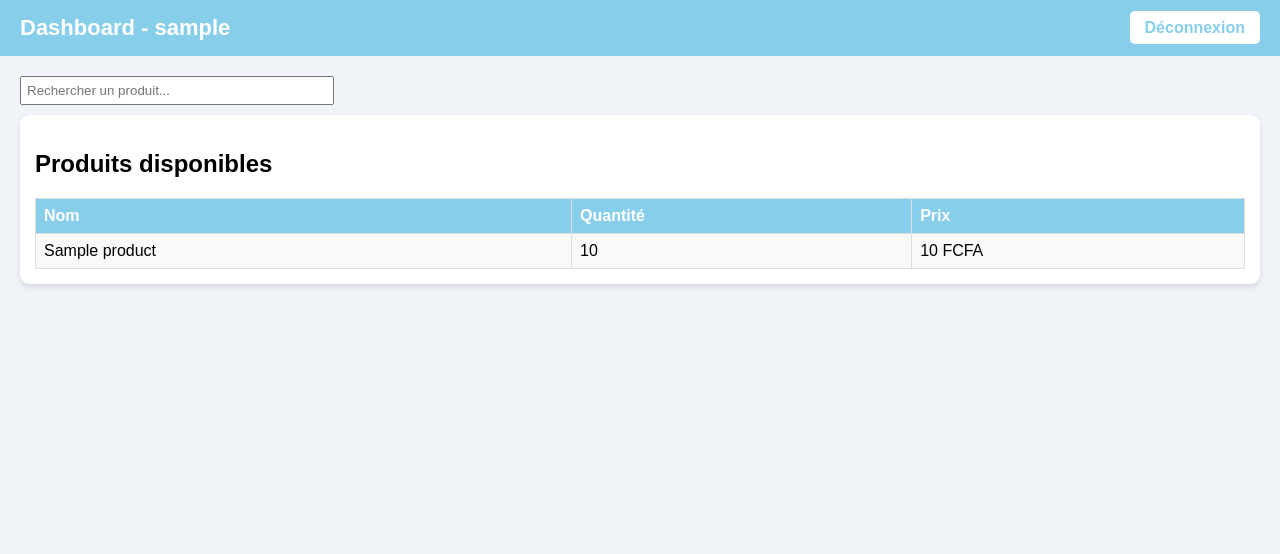
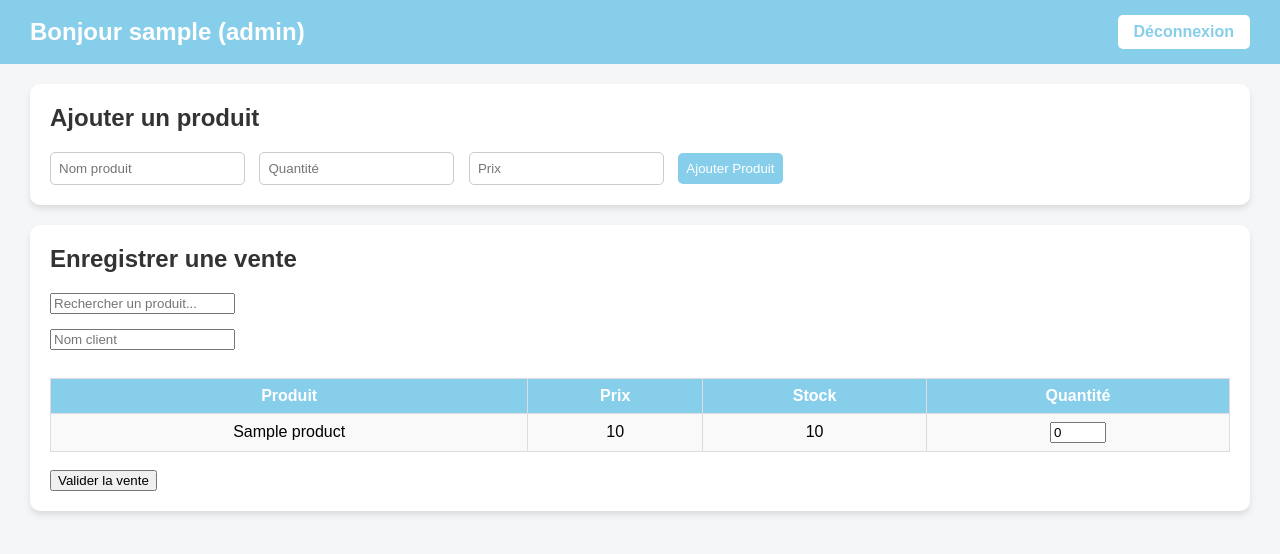
Before and after one commit to jhounsoulin-bot/gestion_stock, a FastAPI app: template templates/dashboard.html in a window 1280 px wide. Shown: the top 554 px of the page. Run offline with FastAPI, Linux system fonts and the light colour scheme; the template is opened without the code that fills it: most values are stand-ins (such as "Sample title", 1, 10 or a date in 2020).

Commit message:
Update dashboard HTML and sale page

```diff
--- a/main.py
+++ b/main.py
@@ -1,3 +1,4 @@
+# main.py
 from fastapi import FastAPI, Request, Form
 from fastapi.responses import HTMLResponse, RedirectResponse, StreamingResponse
 from fastapi.templating import Jinja2Templates
@@ -5,13 +6,12 @@ from starlette.middleware.sessions import SessionMiddleware
 from typing import List
 import sqlite3, io
 from datetime import datetime, timedelta
+from auth import verify_user
 from reportlab.platypus import SimpleDocTemplate, Table, TableStyle, Paragraph
 from reportlab.lib.styles import getSampleStyleSheet
 from reportlab.lib import colors
 from reportlab.lib.pagesizes import A4
 from reportlab.lib.units import cm
-
-from auth import verify_user  # Assurez-vous que votre fichier auth.py contient verify_user
 
 app = FastAPI()
 app.add_middleware(SessionMiddleware, secret_key="super-secret-key")
@@ -93,12 +93,11 @@ def dashboard(request: Request):
         return RedirectResponse("/login", status_code=303)
     username = request.session["user"]
     role = request.session.get("role")
-
     conn = get_db()
     cursor = conn.cursor()
 
     if role == "admin":
-        # ---------------- STATISTIQUES ADMIN ----------------
+        # Statistiques admin
         today = datetime.now().strftime("%Y-%m-%d")
         week_start = (datetime.now() - timedelta(days=datetime.now().weekday())).strftime("%Y-%m-%d")
         month_start = datetime.now().strftime("%Y-%m-01")
@@ -132,12 +131,11 @@ def dashboard(request: Request):
             LIMIT 3
         """)
         least_sold = cursor.fetchall()
-
         conn.close()
         return templates.TemplateResponse("dashboard.html", {
             "request": request,
+            "role": role,
             "username": username,
-            "role": role,
             "total_today": total_today,
             "total_week": total_week,
             "total_month": total_month,
@@ -145,54 +143,40 @@ def dashboard(request: Request):
             "top_sold": top_sold,
             "least_sold": least_sold
         })
-
     else:
-        # ---------------- PRODUITS USER ----------------
-        cursor.execute("SELECT id, name, quantity, price FROM products WHERE username=?", (username,))
+        # Dashboard utilisateur
+        cursor.execute("SELECT id, name, quantity, total_quantity, price FROM products WHERE username=?", (username,))
         rows = cursor.fetchall()
         conn.close()
-        products = [{"id": r[0], "name": r[1], "quantity": r[2], "price": r[3]} for r in rows]
+        products = [{"id": r[0], "name": r[1], "quantity": r[2], "total_quantity": r[3], "price": r[4]} for r in rows]
         return templates.TemplateResponse("dashboard.html", {
             "request": request,
+            "role": role,
             "username": username,
-            "role": role,
             "products": products
         })
 
-# ---------------- AJOUTER PRODUIT ----------------
-@app.get("/add-product-form", response_class=HTMLResponse)
-def add_product_form(request: Request):
-    if "user" not in request.session:
-        return RedirectResponse("/login", status_code=303)
-    return templates.TemplateResponse("add_product.html", {"request": request})
-
+# ---------------- ADD PRODUCT ----------------
 @app.post("/add-product")
-def add_product(request: Request, name: str = Form(...), quantity: int = Form(...), price: float = Form(...)):
+def add_product(request: Request,
+                name: str = Form(...),
+                quantity: int = Form(...),
+                price: float = Form(...)):
     if "user" not in request.session:
         return RedirectResponse("/login", status_code=303)
     username = request.session["user"]
     conn = get_db()
     cursor = conn.cursor()
-    cursor.execute("INSERT INTO products (name, quantity, total_quantity, price, username) VALUES (?, ?, ?, ?, ?)",
-                   (name, quantity, quantity, price, username))
+    cursor.execute("SELECT ville FROM user WHERE username=?", (username,))
+    ville_row = cursor.fetchone()
+    ville = ville_row[0] if ville_row else ""
+    cursor.execute("INSERT INTO products (name, quantity, total_quantity, price, username, ville) VALUES (?, ?, ?, ?, ?, ?)",
+                   (name, quantity, quantity, price, username, ville))
     conn.commit()
     conn.close()
     return RedirectResponse("/dashboard", status_code=303)
 
-# ---------------- ENREGISTRER UNE VENTE ----------------
-@app.get("/sale", response_class=HTMLResponse)
-def sale_form(request: Request):
-    if "user" not in request.session:
-        return RedirectResponse("/login", status_code=303)
-    username = request.session["user"]
-    conn = get_db()
-    cursor = conn.cursor()
-    cursor.execute("SELECT id, name, quantity, price FROM products WHERE username=?", (username,))
-    rows = cursor.fetchall()
-    conn.close()
-    products = [{"id": r[0], "name": r[1], "quantity": r[2], "price": r[3]} for r in rows]
-    return templates.TemplateResponse("sale.html", {"request": request, "products": products})
-
+# ---------------- SALE ----------------
 @app.post("/sale")
 def sale_submit(request: Request,
                 client_name: str = Form(...),
@@ -204,7 +188,6 @@ def sale_submit(request: Request,
     conn = get_db()
     cursor = conn.cursor()
     items = []
-
     for pid, qty in zip(product_ids, quantities):
         if qty <= 0:
             continue
@@ -217,16 +200,19 @@ def sale_submit(request: Request,
             conn.close()
             return HTMLResponse(f"<h2>Stock insuffisant pour {name}</h2>")
         total = qty * price
-        cursor.execute("UPDATE products SET quantity=quantity-? WHERE id=?", (qty, pid))
+        cursor.execute("UPDATE products SET quantity = quantity - ? WHERE id=?", (qty, pid))
         cursor.execute("INSERT INTO sales (product_id, username, quantity_sold, total_price) VALUES (?, ?, ?, ?)",
                        (pid, username, qty, total))
         items.append({"name": name, "quantity": qty, "price": price, "total": total})
-
     conn.commit()
     conn.close()
     if not items:
         return HTMLResponse("<h2>Aucun produit sélectionné</h2>")
-
     pdf_buffer = generate_invoice_pdf(client_name, items)
     return StreamingResponse(pdf_buffer, media_type="application/pdf",
                              headers={"Content-Disposition": f"inline; filename=facture_{client_name}.pdf"})
+
+# ---------------- RUN ----------------
+if __name__ == "__main__":
+    import uvicorn
+    uvicorn.run(app, host="0.0.0.0", port=8000, reload=True)
--- a/templates/dashboard.html
+++ b/templates/dashboard.html
@@ -6,108 +6,98 @@
     <style>
         body {
             font-family: Arial, sans-serif;
-            background-color: #f0f4f8;
+            background-color: #f4f6f8;
             margin: 0;
             padding: 0;
         }
-
         header {
             background-color: #87CEEB;
             color: white;
-            padding: 15px 20px;
+            padding: 15px 30px;
             display: flex;
             justify-content: space-between;
             align-items: center;
         }
-
         header h1 {
             margin: 0;
-            font-size: 22px;
+            font-size: 24px;
         }
-
-        header a.button {
+        header a.logout {
             background-color: white;
             color: #87CEEB;
-            padding: 8px 15px;
+            padding: 8px 16px;
             text-decoration: none;
             border-radius: 5px;
             font-weight: bold;
-            margin-left: 10px;
         }
-
-        header a.button:hover {
+        header a.logout:hover {
             background-color: #b0e0e6;
         }
-
         .container {
-            padding: 20px;
+            padding: 20px 30px;
         }
-
-        .actions {
-            margin-bottom: 15px;
-            display: flex;
-            gap: 10px;
-            flex-wrap: wrap;
-        }
-
         .card {
             background-color: white;
-            padding: 15px;
+            padding: 20px;
+            margin-bottom: 20px;
             border-radius: 10px;
             box-shadow: 0 4px 6px rgba(0,0,0,0.1);
-            margin-bottom: 20px;
         }
-
+        .card h2 {
+            margin-top: 0;
+            color: #333;
+        }
         table {
             width: 100%;
             border-collapse: collapse;
+            margin-top: 10px;
         }
-
+        table, th, td {
+            border: 1px solid #ddd;
+        }
         th, td {
-            border: 1px solid #ddd;
             padding: 8px;
-            text-align: left;
+            text-align: center;
         }
-
         th {
             background-color: #87CEEB;
             color: white;
         }
-
         td {
             background-color: #f9f9f9;
         }
-
-        input[type="number"], input[type="text"], input[type="float"] {
-            width: 70px;
+        .form-inline input, .form-inline button {
+            padding: 8px;
+            margin-right: 10px;
+            border-radius: 5px;
+            border: 1px solid #ccc;
         }
-
-        #search-box {
-            padding: 5px;
-            margin-bottom: 10px;
-            width: 300px;
+        .form-inline button {
+            background-color: #87CEEB;
+            color: white;
+            border: none;
+            cursor: pointer;
+        }
+        .form-inline button:hover {
+            background-color: #00bfff;
+        }
+        .search-box {
+            margin-bottom: 15px;
         }
     </style>
 </head>
 <body>
 
 <header>
-    <h1>Dashboard - {{ username }}</h1>
-    <div>
-        {% if role == 'user' %}
-            <a href="/add-product-form" class="button">Ajouter un produit</a>
-            <a href="/sale" class="button">Enregistrer une vente</a>
-        {% endif %}
-        <a href="/logout" class="button">Déconnexion</a>
-    </div>
+    <h1>Bonjour {{ username }} ({{ role }})</h1>
+    <a href="/logout" class="logout">Déconnexion</a>
 </header>
 
 <div class="container">
 
-{% if role == 'admin' %}
-    <!-- STATISTIQUES ADMIN -->
+{% if role == "admin" %}
     <div class="card">
-        <h2>Ventes</h2>
+        <h2>Statistiques Admin</h2>
         <p><strong>Aujourd'hui :</strong> {{ total_today }} FCFA</p>
         <p><strong>Cette semaine :</strong> {{ total_week }} FCFA</p>
         <p><strong>Ce mois :</strong> {{ total_month }} FCFA</p>
@@ -156,48 +146,68 @@
     </div>
 
 {% else %}
-    <!-- DASHBOARD USER -->
-    <input type="text" id="search-box" placeholder="Rechercher un produit...">
+    <div class="card">
+        <h2>Ajouter un produit</h2>
+        <form class="form-inline" action="/add-product" method="post">
+            <input type="text" name="name" placeholder="Nom produit" required>
+            <input type="number" name="quantity" placeholder="Quantité" min="1" required>
+            <input type="number" name="price" placeholder="Prix" step="0.01" min="0" required>
+            <button type="submit">Ajouter Produit</button>
+        </form>
+    </div>
 
     <div class="card">
-        <h2>Produits disponibles</h2>
-        <table id="product-table">
+        <h2>Enregistrer une vente</h2>
+
+        <div class="search-box">
+            <input type="text" id="searchInput" placeholder="Rechercher un produit...">
+        </div>
+
+        <form action="/sale" method="post">
+            <input type="text" name="client_name" placeholder="Nom client" required><br><br>
+
+            <table id="productsTable">
                 <thead>
                     <tr>
-                    <th>Nom</th>
+                        <th>Produit</th>
+                        <th>Prix</th>
+                        <th>Stock</th>
                         <th>Quantité</th>
-                    <th>Prix</th>
                     </tr>
                 </thead>
                 <tbody>
                     {% for p in products %}
                     <tr>
                         <td>{{ p.name }}</td>
+                        <td>{{ p.price }}</td>
                         <td>{{ p.quantity }}</td>
-                    <td>{{ p.price }} FCFA</td>
+                        <td>
+                            <input type="hidden" name="product_ids" value="{{ p.id }}">
+                            <input type="number" name="quantities" value="0" min="0" max="{{ p.quantity }}">
+                        </td>
                     </tr>
                     {% endfor %}
                 </tbody>
             </table>
+            <br>
+            <button type="submit">Valider la vente</button>
+        </form>
     </div>
+
+    <script>
+        const searchInput = document.getElementById('searchInput');
+        searchInput.addEventListener('keyup', function() {
+            const filter = searchInput.value.toLowerCase();
+            const rows = document.querySelectorAll('#productsTable tbody tr');
+            rows.forEach(row => {
+                const productName = row.cells[0].textContent.toLowerCase();
+                row.style.display = productName.includes(filter) ? '' : 'none';
+            });
+        });
+    </script>
 {% endif %}
 
 </div>
 
-<script>
-    // Filtre produit pour utilisateur
-    const searchBox = document.getElementById('search-box');
-    if(searchBox) {
-        searchBox.addEventListener('input', function() {
-            const filter = this.value.toLowerCase();
-            const rows = document.querySelectorAll('#product-table tbody tr');
-            rows.forEach(row => {
-                const name = row.cells[0].textContent.toLowerCase();
-                row.style.display = name.includes(filter) ? '' : 'none';
-            });
-        });
-    }
-</script>
-
 </body>
 </html>
```
Also changed, not shown: fix_admin.py (deleted, +0 -31 lines), templates/add_product.html (+32 -20 lines), templates/sale.html (+26 -28 lines), gestion_stock.db, templates/init_total_quantity.py (deleted), 7 other files. Lines whose indentation alone changed are shown as unchanged.
